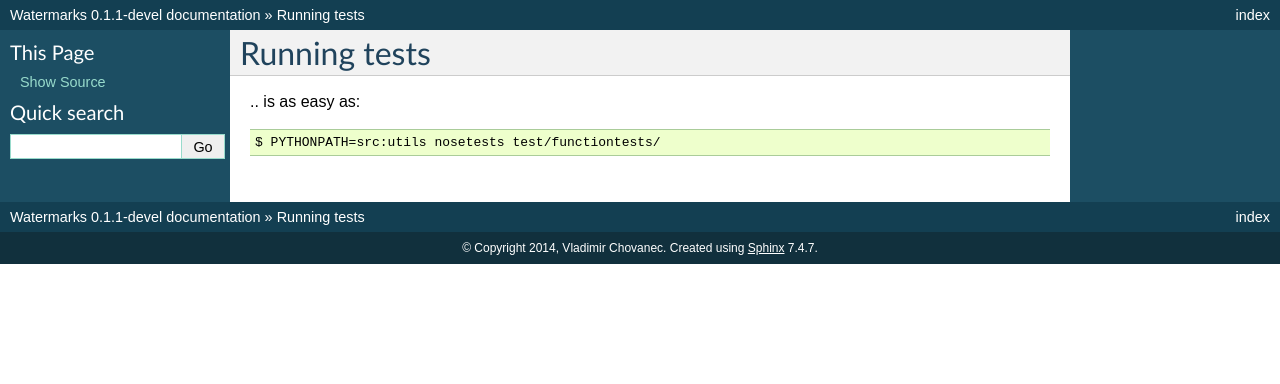
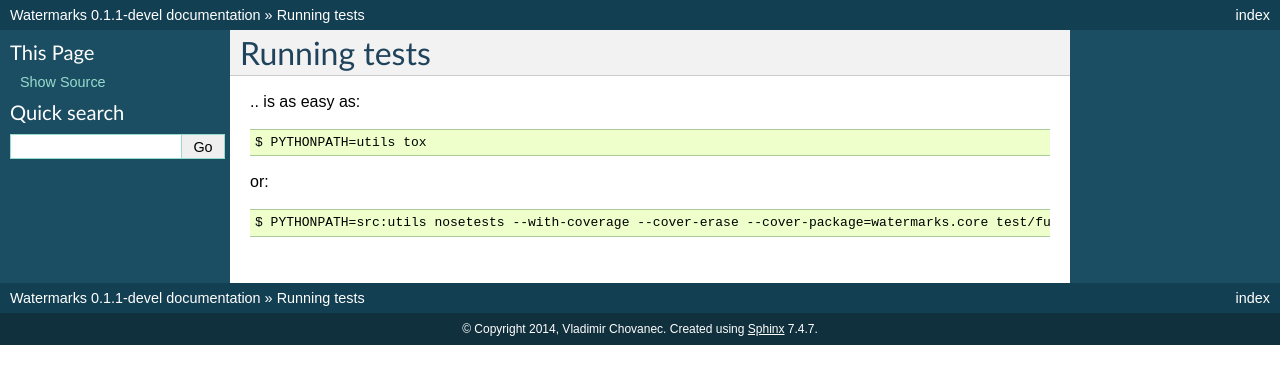
Before and after one commit to vladozc/watermarks, a Sphinx documentation site: the page built from doc/source/running_tests.rst, in a window 1280 px wide. Shown: the top 384 px of the page. Built offline with Sphinx 7.4.7, drawn with Linux system fonts in a browser that asks for light colours.

Commit message:
running tests with tox

```diff
--- a/doc/source/running_tests.rst
+++ b/doc/source/running_tests.rst
@@ -3,4 +3,8 @@ Running tests
 
 \.. is as easy as::
 
-  $ PYTHONPATH=src:utils nosetests test/functiontests/
+  $ PYTHONPATH=utils tox
+
+or::
+
+  $ PYTHONPATH=src:utils nosetests --with-coverage --cover-erase --cover-package=watermarks.core test/functiontests/
```
Also changed, not shown: 3 other files.
